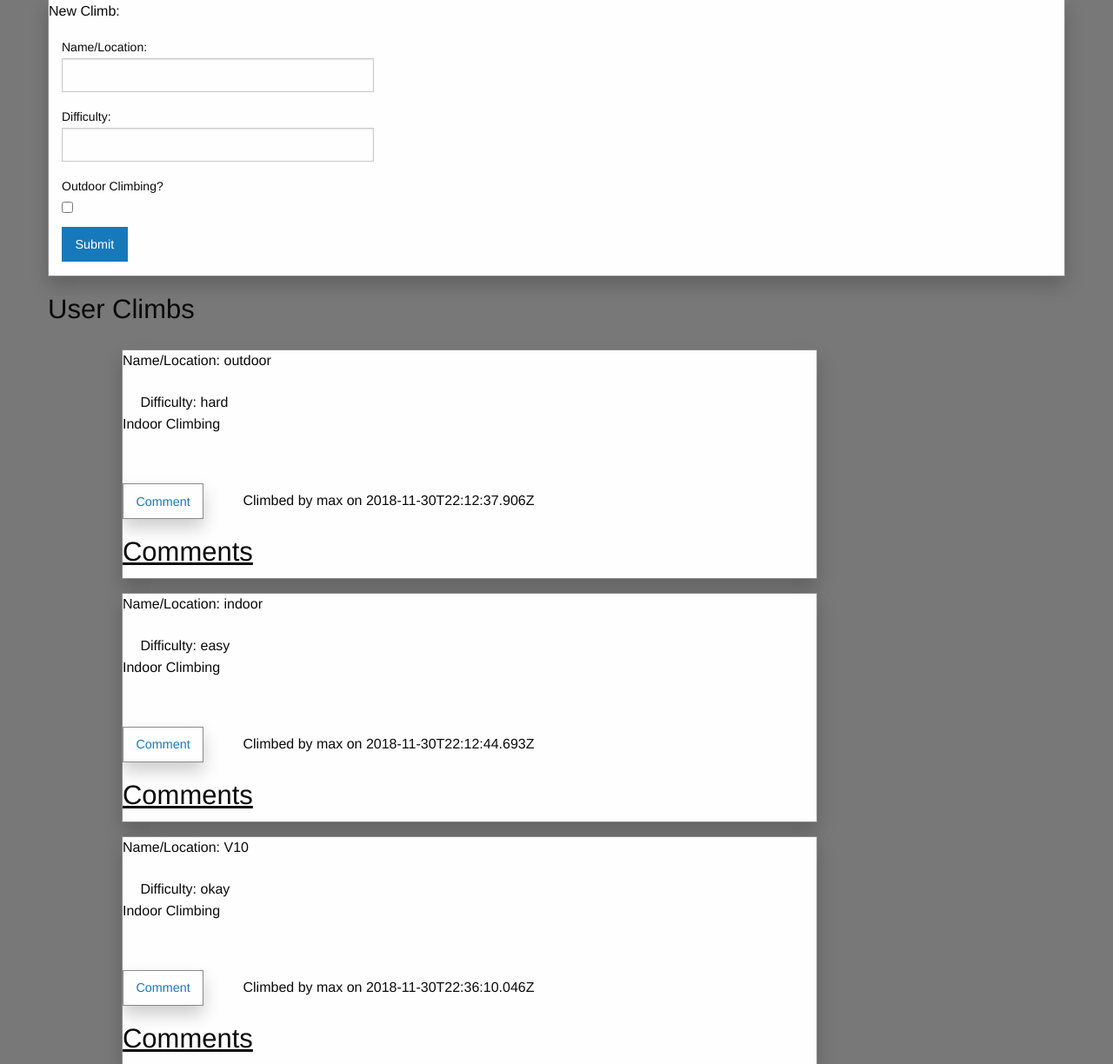
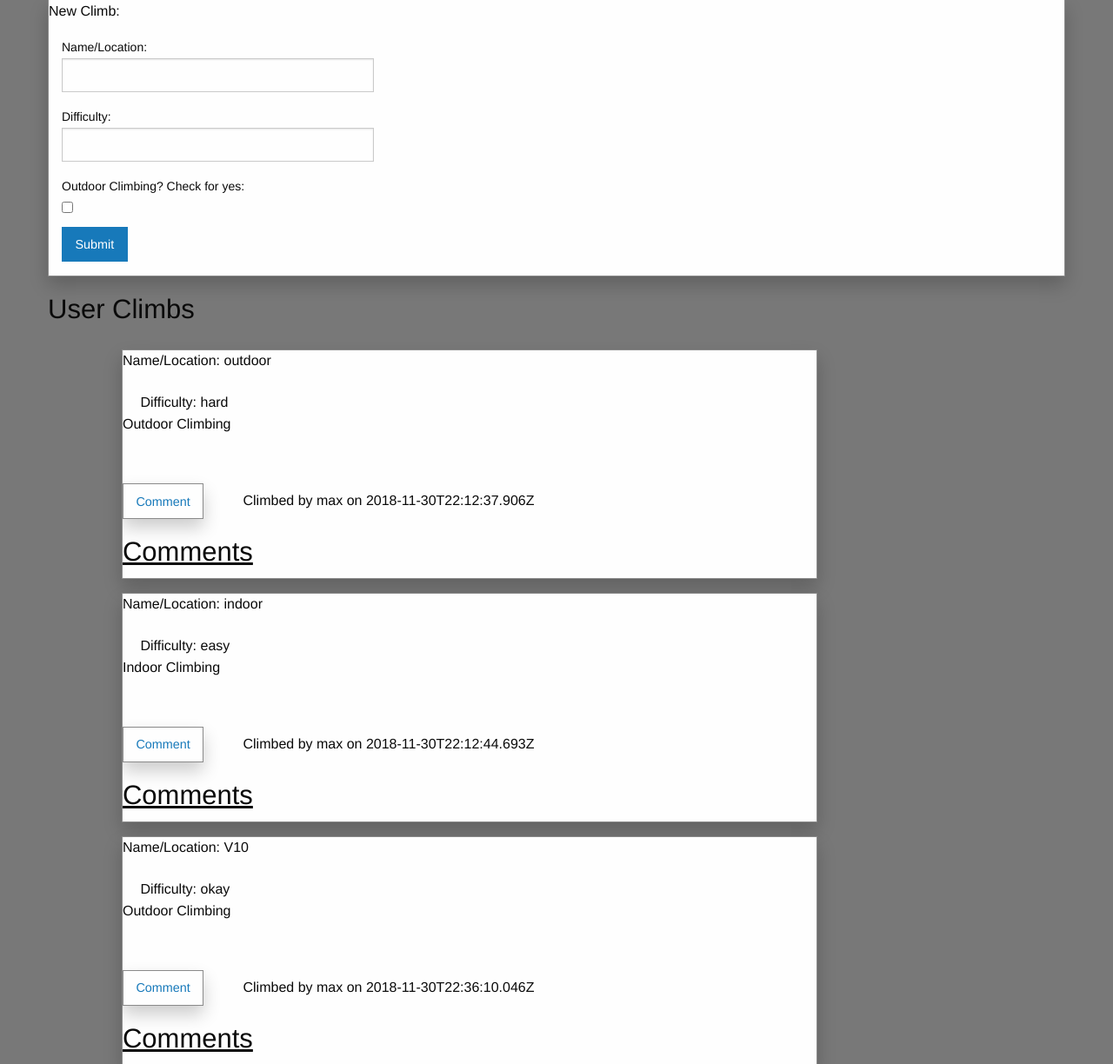
Before and after one commit to mmichelon/ClimbProject, a Django app: page / in a window 1280 px wide. Shown: the part 71-1295 px from the top of the page at 87% size. Run offline with Django 3.2, Linux system fonts and the light colour scheme; a user stored in the database is signed in; data comes from the database, SQL or seed files in the repository; both versions use the stored data as it was after the commit; data that the repository does not hold is empty; some libraries are stand-ins or nearby versions.

Commit message:
Working indoor or outdoor boolean

```diff
--- a/climbproject/climbapp/forms.py
+++ b/climbproject/climbapp/forms.py
@@ -13,7 +13,7 @@ class ClimbForm(forms.Form):
     )
 
     outdoor_bool = forms.BooleanField(
-        label="Outdoor Climbing?",
+        label="Outdoor Climbing? Check for yes",
         required=False
     )
 
--- a/climbproject/climbapp/templates/index.html
+++ b/climbproject/climbapp/templates/index.html
@@ -43,22 +43,8 @@
                 <br>
                 &emsp;
 
-                <!-- Outdoor Climbing? {{ todo.outdoor_bool }} -->
-                <p id="in-out">{{ todo.outdoor_bool }}</p>
-
-                <!-- <p>{{ todo.outdoor_bool }}</p> -->
-
-                <!-- {% endverbatim %}
-                {% if 'todo.outdoor_bool' == 'todo.outdoor_bool' %}
-                  <br>
-                  &emsp;
-                  Outdoor Climbing
-                {% else %}
-                  <br>
-                  &emsp;
-                  Indoor Climbing
-                {% endif %}
-                {% verbatim %} -->
+                <p v-if="todo.outdoor_bool">Outdoor Climbing</p>
+                <p v-else>Indoor Climbing</p>
 
               </div>
               &emsp;
@@ -94,15 +80,6 @@
 
 {% if user.is_authenticated %}
 <!-- development version, includes helpful console warnings -->
-<script>
-  var type;
-  if (document.getElementById("in-out").innerHTML == 'true') {
-      type = "Outdoor Climbing";
-  } else {
-      type = "Indoor Climbing";
-  }
-  document.getElementById("in-out").innerHTML = type;
-</script>
 <script src="https://cdn.jsdelivr.net/npm/vue/dist/vue.js"></script>
 <script src="https://unpkg.com/axios/dist/axios.js"></script>
 <script src="{% static "js/my_vue.js" %}"></script>
```
Also changed, not shown: climbproject/db.sqlite3.
